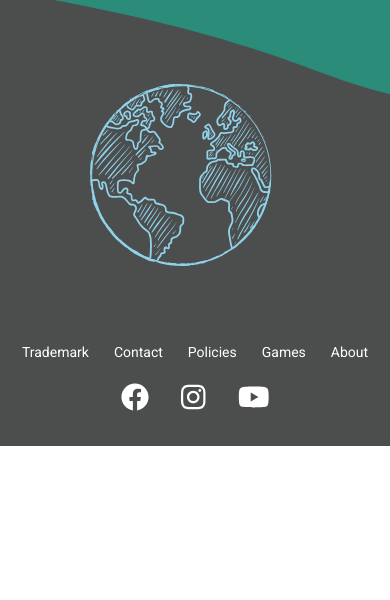
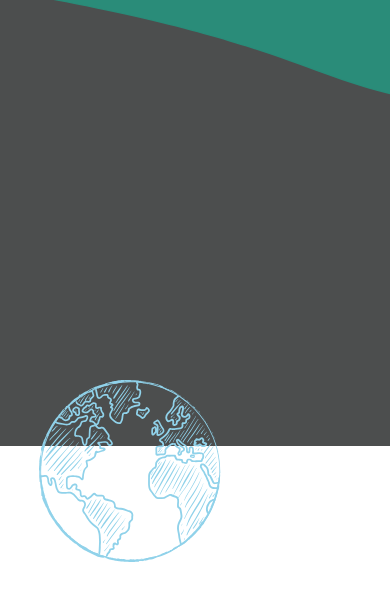
Before and after one commit to ReCoded-Org/capstone-istanbul-juniper, a React (Create React App) app: page / in a window 390 px wide. Shown: the part 2639-3239 px from the top of the page. Before the commit the page ends 3085 px from the top, so only its background shows below. Built offline with nearby package versions, Linux system fonts and the light colour scheme; a web font is replaced by a local one.

Commit message:
updating translation

```diff
--- a/src/components/Footer/index.css
+++ b/src/components/Footer/index.css
@@ -57,7 +57,7 @@ a.instagram {
 }
 
 @media (max-width: 500px) {
-  img.footerGlobe {
+  img.footerContainer__globe {
     top: 94px;
     transform: scale(0.7);
   }
--- a/src/components/Footer/index.jsx
+++ b/src/components/Footer/index.jsx
@@ -18,7 +18,7 @@ const Footer = () => {
     <div className="footerContainer">
       <footer>
         <Router>
-          <img alt="globe" src={globe} className="footerGlobe" />
+          <img alt="globe" src={globe} className="footerContainer__globe" />
           <Col>
             <Row
               gutter={[25]}
--- a/src/locales/ar.json
+++ b/src/locales/ar.json
@@ -9,7 +9,7 @@
   },
   "footer": {
     "trademark": "العلامة المسجلة",
-    "contact": "توصل معنا",
+    "contact": "تواصل معنا/ اتصل بنا ",
     "policies": "السياسات",
     "games": "الألعاب",
     "about": "حولنا"
```
